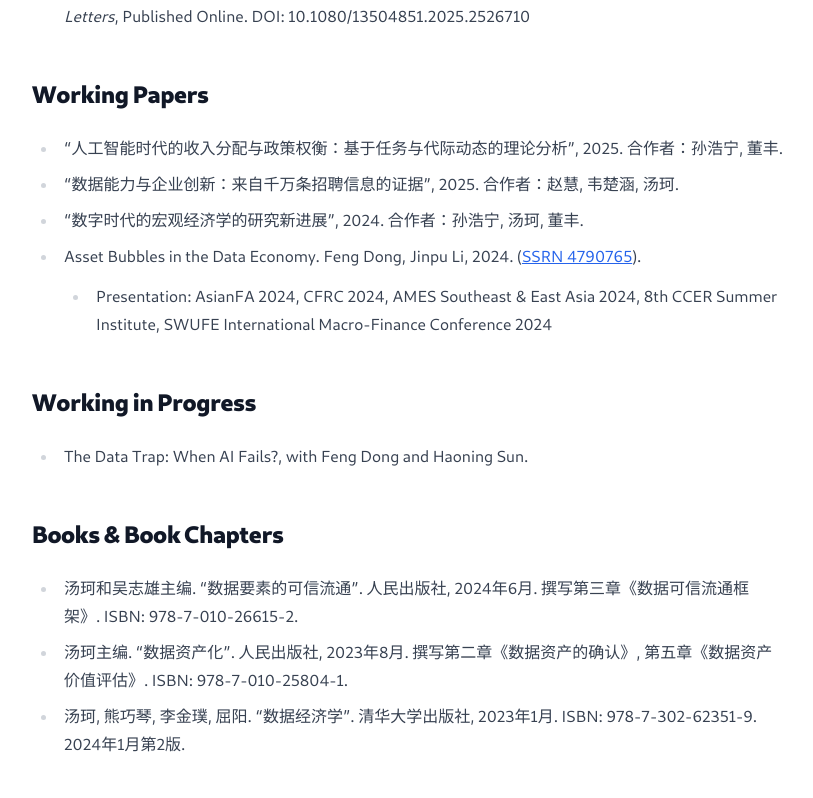
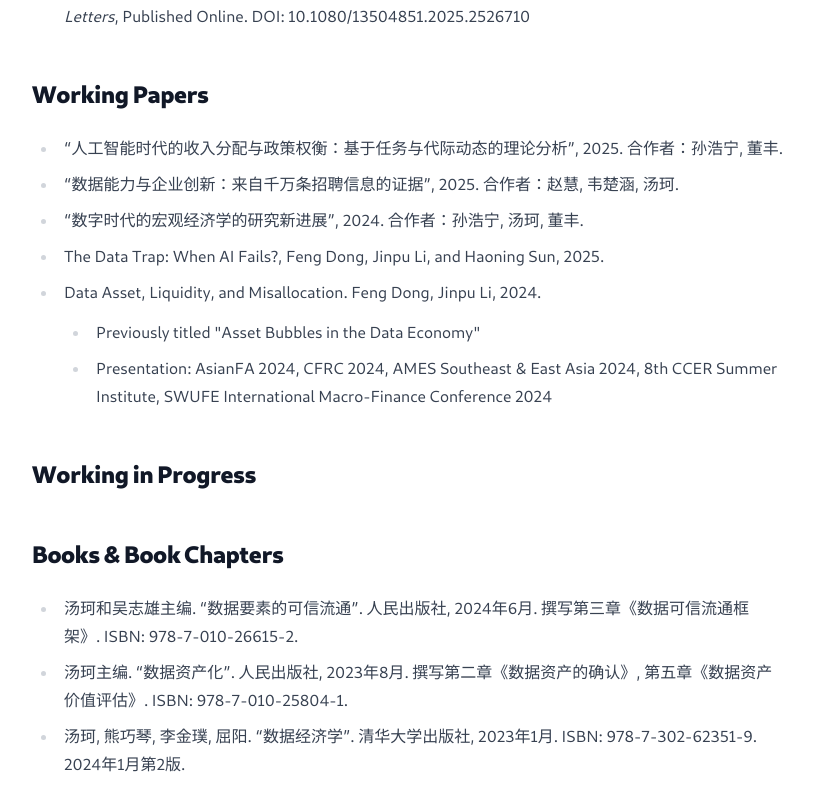
Before and after one commit to lijinpu/lijinpu.github.io, a Next.js app: page /research in a window 1280 px wide. Shown: the part 810-1608 px from the top of the page, without its empty margins (232-1045 px from the left). Built offline with nearby package versions, Linux system fonts and the light colour scheme.

Commit message:
auto update

```diff
--- a/pages/cv.tsx
+++ b/pages/cv.tsx
@@ -66,7 +66,7 @@ export default function CV({ lastUpdateISO }: InferGetStaticPropsType<typeof get
             <li>“数据能力与企业创新：来自千万条招聘信息的证据”, 2025. 合作者：赵慧, 韦楚涵, 汤珂.</li>
             <li>“数字时代的宏观经济学的研究新进展”, 2024. 合作者：孙浩宁, 汤珂, 董丰.</li>
             <li>
-              <a href="https://ssrn.com/abstract=4790765">Asset Bubbles in the Data Economy</a>, with Feng Dong, 2024.
+              <a href="https://ssrn.com/abstract=4790765">Data Asset, Liquidity, and Misallocation</a>, with Feng Dong, 2024.
             </li>
           </ul>
 
@@ -106,7 +106,7 @@ export default function CV({ lastUpdateISO }: InferGetStaticPropsType<typeof get
           </small>
           <ul>
             <li>
-              2025: INFORMS 2025 Annual Meeting, The 2025 Modern Risk Society International Risk Conference (MRS2025); 第二十届中国管理学年会, 第二十五届中国经济学年会 (中国女经济学者专场)*,中国数字经济联盟2025年会*, 第二届全国数字经济学术年会*,《经济学（季刊）》“人工智能的经济影响：前沿研究与政策启示”专题研讨会*, 清华大学第788期博士生学术论坛
+              2025: INFORMS 2025 Annual Meeting, The 2025 Modern Risk Society International Risk Conference (MRS2025), Macroeconomic Growth Outlook Forum held by Tsinghua SEM*; 第二十届中国管理学年会, 第二十五届中国经济学年会 (中国女经济学者专场)*,中国数字经济联盟2025年会, 第二届全国数字经济学术年会*,《经济学（季刊）》“人工智能的经济影响：前沿研究与政策启示”专题研讨会*, 清华大学第788期博士生学术论坛
             </li>
             <li>
               2024: Asia Meeting of the Econometric Society East & Southeast Asia (AMES),
--- a/pages/research.tsx
+++ b/pages/research.tsx
@@ -40,9 +40,12 @@ export default function Research() {
     <li>
         “数字时代的宏观经济学的研究新进展”, 2024. 合作者：孙浩宁, 汤珂, 董丰.
     </li>
+    <li>The Data Trap: When AI Fails?, Feng Dong, Jinpu Li, and Haoning Sun, 2025.
+    </li>
     <li>
-        Asset Bubbles in the Data Economy. Feng Dong, Jinpu Li, 2024. (<a href="https://ssrn.com/abstract=4790765" target="_blank" rel="noopener noreferrer">SSRN 4790765</a>).
+        Data Asset, Liquidity, and Misallocation. Feng Dong, Jinpu Li, 2024.
         <ul>
+            <li>Previously titled "Asset Bubbles in the Data Economy"</li>
             <li>Presentation: AsianFA 2024, CFRC 2024, AMES Southeast & East Asia 2024, 8th CCER Summer Institute, SWUFE International Macro-Finance Conference 2024</li>
         </ul>
     </li>
@@ -51,7 +54,7 @@ export default function Research() {
 
         <h2>Working in Progress</h2>
     <ul>
-        <li>The Data Trap: When AI Fails?, with Feng Dong and Haoning Sun.</li>
+
     </ul>
 
     <h2>Books & Book Chapters</h2>
```
